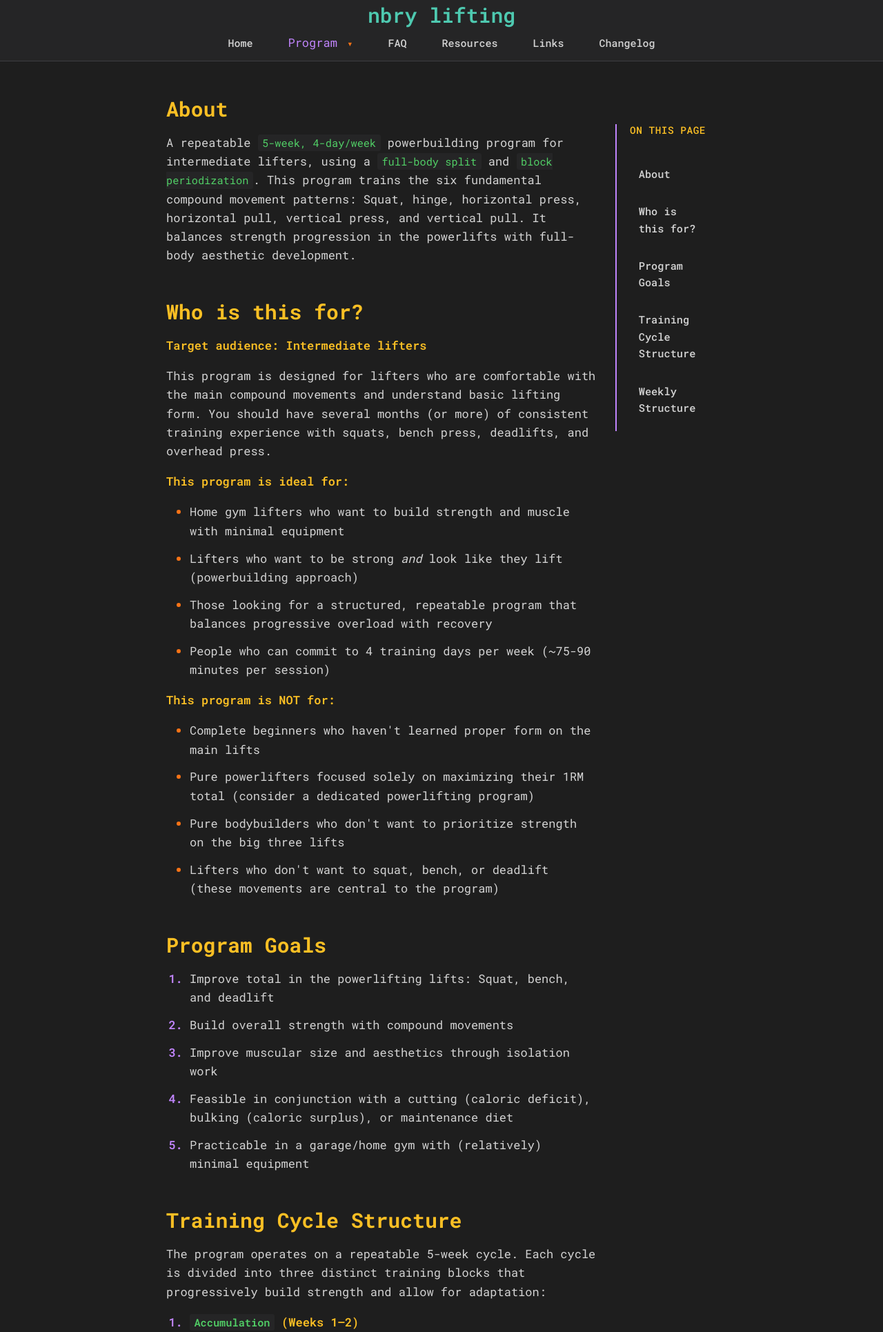
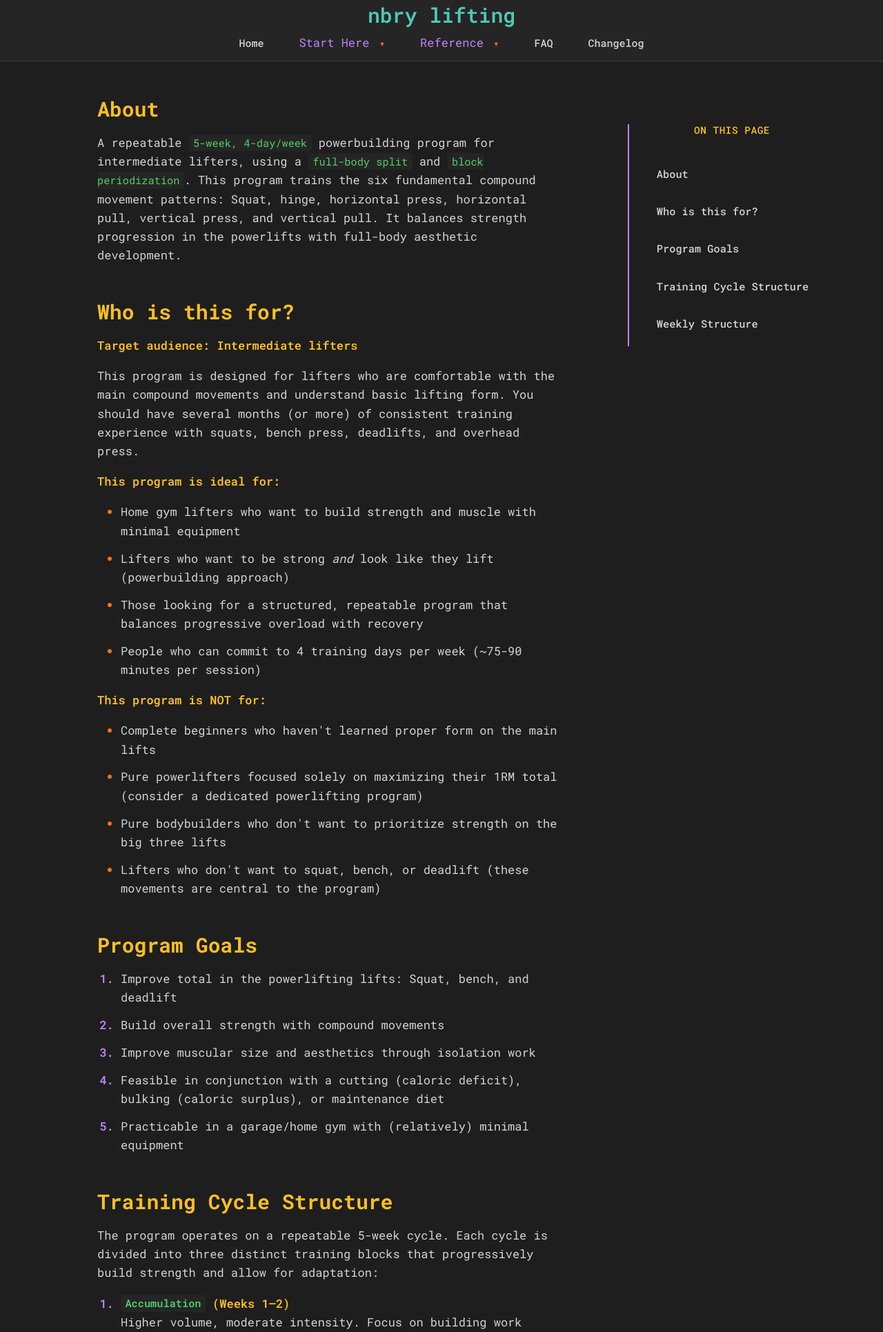
Before and after one commit to nbry/nbry-website, a FastAPI app: page / in a window 1280 px wide. Shown: the top 1931 px of the page at 69% size. Run offline with FastAPI, Linux system fonts and the light colour scheme.

Commit message:
fix(lifting): styles, content organization, draft 3 day program

```diff
--- a/src/nbry_website/shared/static/css/base.css
+++ b/src/nbry_website/shared/static/css/base.css
@@ -131,6 +131,10 @@ a:hover {
 a:focus {
   outline: 2px solid var(--color-focus);
   outline-offset: 2px;
+}
+
+.download-link {
+  text-decoration: underline;
 }
 
 strong {
--- a/src/nbry_website/sites/landing/templates/index.html
+++ b/src/nbry_website/sites/landing/templates/index.html
@@ -10,7 +10,7 @@
     <div class="landing-container">
       <header class="landing-header">
         <h1>NBRY</h1>
-        <p class="tagline">Building better systems for strength, coffee, and mycareer</p>
+        <p class="tagline">My collection of websites</p>
       </header>
 
       <main class="sites-grid">
--- a/src/nbry_website/sites/lifting/routes.py
+++ b/src/nbry_website/sites/lifting/routes.py
@@ -36,11 +36,11 @@ async def equipment(request: Request):
     )
 
 
-@router.get("/instructions", response_class=HTMLResponse)
-async def instructions(request: Request):
-    """Instructions page of the website."""
+@router.get("/guide", response_class=HTMLResponse)
+async def guide(request: Request):
+    """Guide page of the website."""
     return templates.TemplateResponse(
-        request=request, name="instructions.html", context={"request": request}
+        request=request, name="guide.html", context={"request": request}
     )
 
 
@@ -60,11 +60,11 @@ async def changelog(request: Request):
     )
 
 
-@router.get("/links", response_class=HTMLResponse)
-async def links(request: Request):
+@router.get("/start", response_class=HTMLResponse)
+async def getting_started(request: Request):
     """Links to external resources."""
     return templates.TemplateResponse(
-        request=request, name="links.html", context={"request": request}
+        request=request, name="getting-started.html", context={"request": request}
     )
 
 
--- a/src/nbry_website/sites/lifting/static/css/lifting.css
+++ b/src/nbry_website/sites/lifting/static/css/lifting.css
@@ -1,17 +1,16 @@
 /* ========================================
    Lifting Site Specific Styles
    ======================================== */
-
-/* Main content narrower for better readability */
-main {
-  max-width: 900px;
-}
 
 /* Offset anchor scroll for sticky header */
 h2 {
   scroll-margin-top: 80px;
   color: var(--color-syntax-function) !important;
   font-weight: 700;
+}
+
+h3 {
+  scroll-margin-top: 80px;
 }
 
 h2:first-of-type {
@@ -52,22 +51,22 @@ h4 {
 .page-with-sidebar {
   display: flex;
   gap: var(--space-lg);
-  max-width: 1400px;
+  max-width: 1600px;
   margin: 0 auto;
   width: 100%;
 }
 
 .sidebar {
   display: none;
-  flex: 0 0 150px;
+  flex: 0 0 300px;
 }
 
 .toc {
   position: fixed;
   top: 180px;
   left: 50%;
-  transform: translateX(calc(-50% + 327px));
-  width: 150px;
+  transform: translateX(calc(-50% + 420px));
+  width: 300px;
   border-left: 2px solid var(--color-syntax-lavender);
   padding-left: var(--space-md);
 }
@@ -293,6 +321,10 @@ h4 {
     scroll-margin-top: 160px;
   }
 
+  h3 {
+    scroll-margin-top: 160px;
+  }
+
   main {
     padding: var(--space-2xl) var(--space-xl);
   }
--- a/src/nbry_website/sites/lifting/templates/base.html
+++ b/src/nbry_website/sites/lifting/templates/base.html
@@ -32,19 +32,27 @@
       <nav aria-label="Main navigation">
         <a href="/">Home</a>
         <span class="nav-dropdown">
-          <input type="checkbox" id="program-dropdown" class="dropdown-toggle" />
-          <label for="program-dropdown" class="nav-dropdown-toggle">
-            Program <span class="dropdown-arrow">▾</span>
+          <input type="checkbox" id="start-here-dropdown" class="dropdown-toggle" />
+          <label for="start-here-dropdown" class="nav-dropdown-toggle">
+            Start Here <span class="dropdown-arrow">▾</span>
           </label>
           <div class="nav-dropdown-menu">
+            <a href="/start">Getting Started</a>
+            <a href="/guide">The Program</a>
+          </div>
+        </span>
+        <span class="nav-dropdown">
+          <input type="checkbox" id="reference-dropdown" class="dropdown-toggle" />
+          <label for="reference-dropdown" class="nav-dropdown-toggle">
+            Reference <span class="dropdown-arrow">▾</span>
+          </label>
+          <div class="nav-dropdown-menu">
+            <a href="/equipment">Equipment</a>
             <a href="/philosophy">Philosophy</a>
-            <a href="/instructions">Instructions</a>
-            <a href="/equipment">Equipment</a>
+            <a href="/resources">Form Videos</a>
           </div>
         </span>
         <a href="/faq">FAQ</a>
-        <a href="/resources">Resources</a>
-        <a href="/links">Links</a>
         <a href="/changelog">Changelog</a>
       </nav>
     </header>
```
Also changed, not shown: other parts of src/nbry_website/sites/lifting/static/css/lifting.css (+37 -5 lines), src/nbry_website/sites/lifting/configs/4-day-program/program.toml (renamed from src/nbry_website/sites/lifting/configs/program.toml, +5 -13 lines), src/nbry_website/sites/lifting/templates/getting-started.html (renamed from src/nbry_website/sites/lifting/templates/links.html, +28 -28 lines), src/nbry_website/sites/lifting/templates/guide.html (renamed from src/nbry_website/sites/lifting/templates/instructions.html, +26 -3 lines), src/nbry_website/sites/lifting/configs/4-day-program/blocks/accumulation.toml (renamed from src/nbry_website/sites/lifting/configs/blocks/accumulation.toml), src/nbry_website/sites/lifting/configs/4-day-program/blocks/deload.toml (renamed from src/nbry_website/sites/lifting/configs/blocks/deload.toml), src/nbry_website/sites/lifting/configs/4-day-program/blocks/intensification.toml (renamed from src/nbry_website/sites/lifting/configs/blocks/intensification.toml), src/nbry_website/sites/lifting/templates/the-program.html (added).
